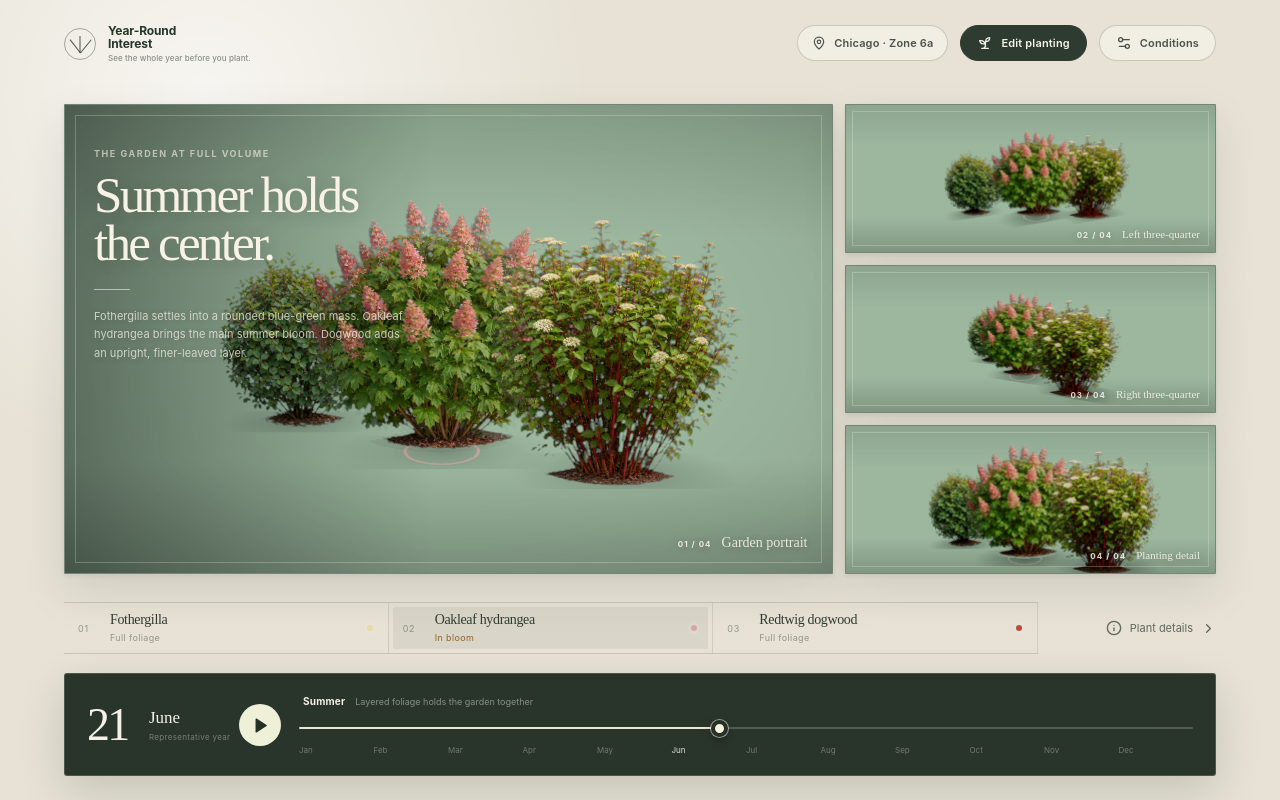
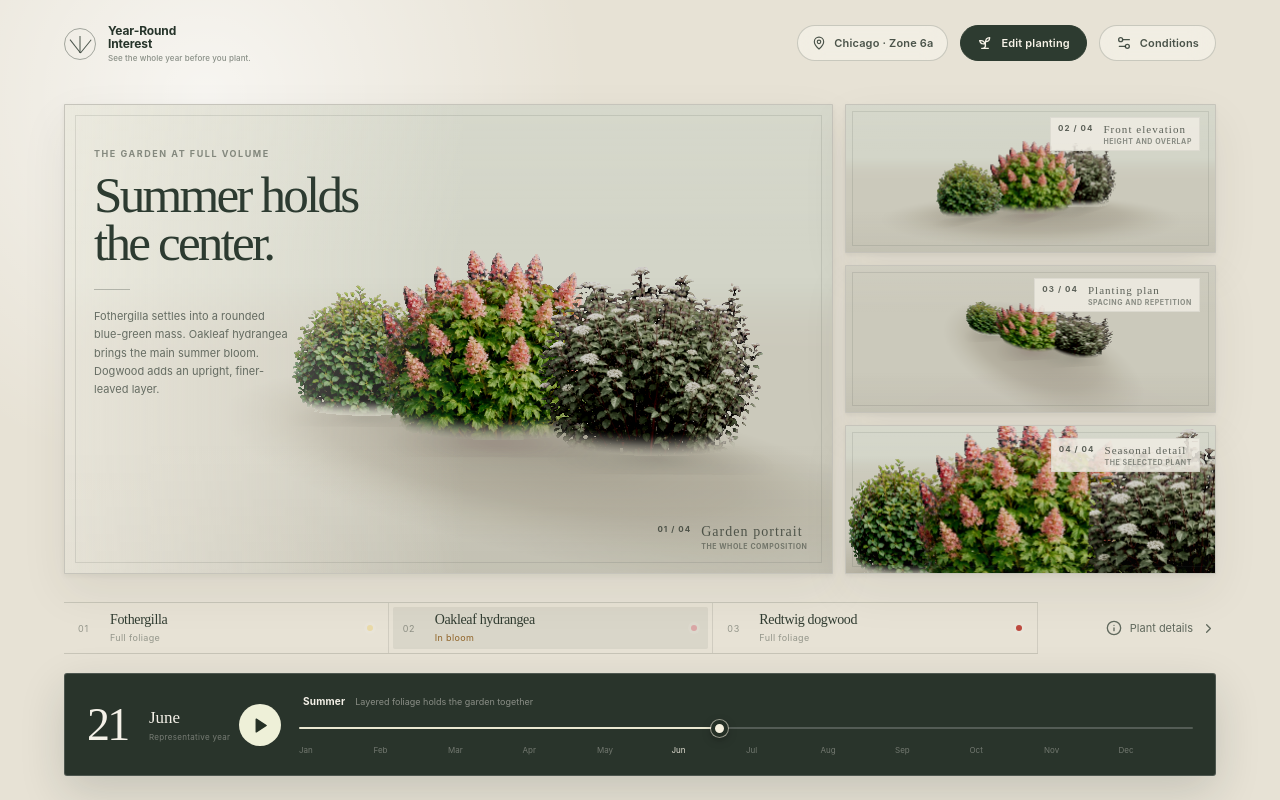
Before and after one commit to kbo4sho/garden-through-time, a React (Vite) app: page / in a window 1280 px wide. Built offline with nearby package versions, Linux system fonts and the light colour scheme.

Commit message:
Refine editorial garden views

```diff
--- a/src/App.tsx
+++ b/src/App.tsx
@@ -24,7 +24,6 @@ import {
   buildComposition,
   compositionTemplates,
   compositionPlants,
-  defaultPlanting,
   defaultTemplateId,
   nativeFothergilla,
   plantGroups,
@@ -56,6 +55,24 @@ const monthTicks = [
   { label: "Nov", day: 305 },
   { label: "Dec", day: 335 },
 ];
+
+const previewParams = new URLSearchParams(window.location.search);
+const requestedDayParam = previewParams.get("day");
+const requestedDay = requestedDayParam?.trim()
+  ? Number(requestedDayParam)
+  : Number.NaN;
+const initialDay = Number.isFinite(requestedDay)
+  ? Math.min(365, Math.max(1, Math.round(requestedDay)))
+  : 172;
+const initialTemplate =
+  compositionTemplates.find((template) => template.id === previewParams.get("template")) ??
+  compositionTemplates.find((template) => template.id === defaultTemplateId) ??
+  compositionTemplates[0];
+const requestedPlant = previewParams.get("plant") as PlantId | null;
+const initialSelectedId =
+  requestedPlant && initialTemplate.planting.includes(requestedPlant)
+    ? requestedPlant
+    : initialTemplate.planting[1] ?? initialTemplate.planting[0];
 
 const seasonNarrative = (day: number, profiles: PlantProfile[]) => {
   if (day < 95 || day > 334)
@@ -618,10 +635,10 @@ function Timeline({
 
 export default function App() {
   const libraryAccess: LibraryAccess = "full-library";
-  const [day, setDay] = useState(172);
-  const [selectedId, setSelectedId] = useState<PlantId>("hydrangea");
-  const [planting, setPlanting] = useState<PlantId[]>(() => [...defaultPlanting]);
-  const [activeTemplateId, setActiveTemplateId] = useState(defaultTemplateId);
+  const [day, setDay] = useState(initialDay);
+  const [selectedId, setSelectedId] = useState<PlantId>(initialSelectedId);
+  const [planting, setPlanting] = useState<PlantId[]>(() => [...initialTemplate.planting]);
+  const [activeTemplateId, setActiveTemplateId] = useState(initialTemplate.id);
   const [playing, setPlaying] = useState(false);
   const [conditionsOpen, setConditionsOpen] = useState(false);
   const [compositionOpen, setCompositionOpen] = useState(false);
@@ -738,7 +755,10 @@ export default function App() {
             <div className="atmosphere" aria-hidden="true" />
             <div className="photo-stamp" aria-hidden="true">
               <span>{view.number} / 04</span>
-              <strong>{view.label}</strong>
+              <span className="photo-stamp-copy">
+                <strong>{view.label}</strong>
+                <small>{view.note}</small>
+              </span>
             </div>
           </article>
         ))}
--- a/src/components/GardenScene.tsx
+++ b/src/components/GardenScene.tsx
@@ -5,10 +5,8 @@ import {
   Instance,
   Instances,
   PerspectiveCamera,
-  SoftShadows,
   useTexture,
 } from "@react-three/drei";
-import { Bloom, EffectComposer, Vignette } from "@react-three/postprocessing";
 import * as THREE from "three";
 import type { Group } from "three";
 import type {
@@ -34,9 +32,9 @@ type GardenSceneProps = {
 
 export const gardenViews = [
   { id: "portrait", number: "01", label: "Garden portrait", note: "The whole composition" },
-  { id: "left-three-quarter", number: "02", label: "Left three-quarter", note: "Low-to-tall layering" },
-  { id: "right-three-quarter", number: "03", label: "Right three-quarter", note: "Depth through the border" },
-  { id: "detail", number: "04", label: "Planting detail", note: "Habit and overlap" },
+  { id: "front-elevation", number: "02", label: "Front elevation", note: "Height and overlap" },
+  { id: "planting-plan", number: "03", label: "Planting plan", note: "Spacing and repetition" },
+  { id: "seasonal-detail", number: "04", label: "Seasonal detail", note: "The selected plant" },
 ] as const;
 
 export type GardenViewId = (typeof gardenViews)[number]["id"];
@@ -45,18 +43,22 @@ const cameraPresets: Record<
   GardenViewId,
   { position: [number, number, number]; target: [number, number, number]; fov: number }
 > = {
-  portrait: { position: [5.45, 3.05, 6.25], target: [0, 1.2, 0], fov: 32 },
-  "left-three-quarter": {
-    position: [2.2, 3.05, 7.25],
-    target: [-0.14, 1.18, 0.04],
-    fov: 32,
+  portrait: { position: [5.8, 3.1, 7.35], target: [-0.82, 1.14, 0.05], fov: 32 },
+  "front-elevation": {
+    position: [0.02, 2.68, 8.65],
+    target: [0, 1.16, 0.02],
+    fov: 29,
   },
-  "right-three-quarter": {
-    position: [6.85, 3, 3.45],
-    target: [0.08, 1.2, -0.08],
-    fov: 32,
+  "planting-plan": {
+    position: [4.7, 7.35, 6.15],
+    target: [0, 0.52, 0.02],
+    fov: 31,
   },
-  detail: { position: [4.25, 2.55, 4.85], target: [0.04, 1.38, -0.04], fov: 29 },
+  "seasonal-detail": {
+    position: [2.4, 2.15, 3.2],
+    target: [0, 1.3, 0],
+    fov: 24,
+  },
 };
 
 type Branch = {
@@ -446,8 +448,10 @@ function PhotographicCanopy({
       uWeights: { value: new THREE.Vector4() },
       uExtraWeights: { value: new THREE.Vector4() },
       uOpacity: { value: 1 },
+      uSaturation: { value: profile.id === "dogwood" ? 0.38 : 0.9 },
+      uBrightness: { value: profile.id === "dogwood" ? 0.8 : 1 },
     }),
-    [textures],
+    [profile.id, textures],
   );
   uniforms.uWeights.value.set(
     weights[0],
@@ -464,7 +468,7 @@ function PhotographicCanopy({
   });
 
   return (
-    <Billboard follow lockX lockZ position={[0, height * 0.425, 0]}>
+    <Billboard follow lockX lockZ position={[0, height * 0.31, 0]}>
       <mesh geometry={geometry} scale={[height, height, height]}>
         <shaderMaterial
           uniforms={uniforms}
@@ -486,6 +490,8 @@ function PhotographicCanopy({
           uniform vec4 uWeights;
           uniform vec4 uExtraWeights;
           uniform float uOpacity;
+          uniform float uSaturation;
+          uniform float uBrightness;
           varying vec2 vUv;
           varying vec3 vNormal;
           void main() {
@@ -495,8 +501,11 @@ function PhotographicCanopy({
             vec4 summer = texture2D(uSummer, vUv);
             vec4 fall = texture2D(uFall, vUv);
             float sourceAlpha = winter.a * uWeights.x + leafout.a * uWeights.y + bloom.a * uWeights.z + summer.a * uWeights.w + fall.a * uExtraWeights.x;
-            float alpha = sourceAlpha * uOpacity;
-            if (alpha < 0.055) discard;
+            if (sourceAlpha < 0.072) discard;
+            float alpha = smoothstep(0.072, 0.19, sourceAlpha) * uOpacity;
+            float groundFeather = smoothstep(0.18, 0.32, vUv.y);
+            alpha *= groundFeather * groundFeather;
+            if (alpha < 0.035) discard;
             vec3 premultiplied =
               winter.rgb * winter.a * uWeights.x +
               leafout.rgb * leafout.a * uWeights.y +
@@ -504,7 +513,13 @@ function PhotographicCanopy({
               summer.rgb * summer.a * uWeights.w +
               fall.rgb * fall.a * uExtraWeights.x;
             vec3 color = premultiplied / max(sourceAlpha, 0.001);
-            float diffuse = 0.82 + 0.18 * max(dot(normalize(vNormal), normalize(vec3(-0.35, 0.72, 0.6))), 0.0);
+            float luminance = dot(color, vec3(0.2126, 0.7152, 0.0722));
+            float dormant = clamp(uWeights.x, 0.0, 1.0);
+            float seasonalSaturation = mix(uSaturation, min(uSaturation, 0.58), dormant);
+            color = mix(vec3(luminance), color, seasonalSaturation);
+            color = clamp((color - 0.5) * 1.045 + 0.5, 0.0, 1.0);
+            color *= mix(1.0, 0.86, dormant) * uBrightness;
+            float diffuse = 0.95 + 0.07 * max(dot(normalize(vNormal), normalize(vec3(-0.35, 0.72, 0.6))), 0.0);
             gl_FragColor = vec4(color * diffuse, alpha);
             #include <tonemapping_fragment>
             #include <colorspace_fragment>
@@ -528,9 +543,9 @@ function GroundingShadow({ profile }: { profile: PlantProfile }) {
     const context = canvas.getContext("2d");
     if (context) {
       const gradient = context.createRadialGradient(96, 48, 2, 96, 48, 92);
-      gradient.addColorStop(0, "rgba(8, 14, 9, 0.68)");
-      gradient.addColorStop(0.42, "rgba(8, 14, 9, 0.34)");
-      gradient.addColorStop(1, "rgba(8, 14, 9, 0)");
+      gradient.addColorStop(0, "rgba(37, 32, 25, 0.31)");
+      gradient.addColorStop(0.42, "rgba(37, 32, 25, 0.13)");
+      gradient.addColorStop(1, "rgba(37, 32, 25, 0)");
       context.fillStyle = gradient;
       context.fillRect(0, 0, 192, 96);
     }
@@ -544,13 +559,50 @@ function GroundingShadow({ profile }: { profile: PlantProfile }) {
     <mesh
       position={[0, 0.018, 0]}
       rotation={[-Math.PI / 2, 0, 0.72]}
-      scale={[height * 0.82, height * 0.34, 1]}
+      scale={[height * 0.96, height * 0.34, 1]}
     >
       <planeGeometry args={[1, 1]} />
       <meshBasicMaterial
         map={texture}
         transparent
-        opacity={0.62}
+        opacity={0.42}
+        depthWrite={false}
+        toneMapped={false}
+      />
+    </mesh>
+  );
+}
+
+function SelectionWash({ profile }: { profile: PlantProfile }) {
+  const texture = useMemo(() => {
+    const canvas = document.createElement("canvas");
+    canvas.width = 160;
+    canvas.height = 80;
+    const context = canvas.getContext("2d");
+    if (context) {
+      const gradient = context.createRadialGradient(80, 40, 1, 80, 40, 76);
+      gradient.addColorStop(0, "rgba(255, 255, 255, 0.74)");
+      gradient.addColorStop(0.48, "rgba(255, 255, 255, 0.22)");
+      gradient.addColorStop(1, "rgba(255, 255, 255, 0)");
+      context.fillStyle = gradient;
+      context.fillRect(0, 0, 160, 80);
+    }
+    return new THREE.CanvasTexture(canvas);
+  }, []);
+  const height = profile.photoHeight;
+
+  return (
+    <mesh
+      position={[0, 0.02, 0]}
+      rotation={[-Math.PI / 2, 0, 0.72]}
+      scale={[height * 0.92, height * 0.34, 1]}
+    >
+      <planeGeometry args={[1, 1]} />
+      <meshBasicMaterial
+        map={texture}
+        color={profile.accent}
+        transparent
+        opacity={0.16}
         depthWrite={false}
         toneMapped={false}
       />
@@ -841,29 +893,31 @@ function Shrub({
       }}
     >
       <GroundingShadow profile={profile} />
+      {selected && <SelectionWash profile={profile} />}
       <PhotographicCanopy profile={profile} day={day} />
-      {selected && (
-        <mesh position={[0, 0.024, 0]} rotation={[-Math.PI / 2, 0, 0]}>
-          <ringGeometry args={[0.34, 0.37, 64]} />
-          <meshBasicMaterial
-            color={profile.accent}
-            transparent
-            opacity={0.58}
-            side={THREE.DoubleSide}
-          />
-        </mesh>
-      )}
     </group>
   );
 }
 
 function SnapshotCamera({
   viewId,
+  focus,
 }: {
   viewId: GardenViewId;
+  focus?: PlantInstance;
 }) {
   const camera = useRef<THREE.PerspectiveCamera>(null);
-  const preset = cameraPresets[viewId];
+  const preset = useMemo(() => {
+    const base = cameraPresets[viewId];
+    if (viewId !== "seasonal-detail" || !focus) return base;
+    const [x, , z] = focus.position;
+    const focusHeight = Math.min(1.72, focus.profile.photoHeight * focus.scale * 0.48);
+    return {
+      position: [x + 2.25, focusHeight + 0.78, z + 2.95] as [number, number, number],
+      target: [x, focusHeight, z] as [number, number, number],
+      fov: base.fov,
+    };
+  }, [focus, viewId]);
   const target = useMemo(() => new THREE.Vector3(...preset.target), [preset]);
 
   return (
@@ -877,18 +931,55 @@ function SnapshotCamera({
   );
 }
 
+function PlantingBed() {
+  const texture = useMemo(() => {
+    const canvas = document.createElement("canvas");
+    canvas.width = 256;
+    canvas.height = 256;
+    const context = canvas.getContext("2d");
+    if (context) {
+      const gradient = context.createRadialGradient(128, 128, 12, 128, 128, 126);
+      gradient.addColorStop(0, "rgba(93, 81, 65, 0.48)");
+      gradient.addColorStop(0.58, "rgba(105, 92, 73, 0.3)");
+      gradient.addColorStop(0.82, "rgba(113, 101, 83, 0.11)");
+      gradient.addColorStop(1, "rgba(113, 101, 83, 0)");
+      context.fillStyle = gradient;
+      context.fillRect(0, 0, 256, 256);
+    }
+    const bed = new THREE.CanvasTexture(canvas);
+    bed.colorSpace = THREE.SRGBColorSpace;
+    return bed;
+  }, []);
+
+  return (
+    <mesh position={[0, 0.006, 0]} rotation={[-Math.PI / 2, 0, 0]}>
+      <planeGeometry args={[9.2, 5.1]} />
+      <meshBasicMaterial
+        map={texture}
+        transparent
+        opacity={0.72}
+        depthWrite={false}
+        toneMapped={false}
+      />
+    </mesh>
+  );
+}
+
 function Ground({ day }: { day: number }) {
   const winter = day < 85 || day > 335;
 
   return (
-    <mesh rotation={[-Math.PI / 2, 0, 0]} receiveShadow>
-      <circleGeometry args={[7.5, 160]} />
-      <meshPhysicalMaterial
-        color={winter ? "#4b5145" : "#465944"}
-        roughness={1}
-        clearcoat={0.018}
-      />
-    </mesh>
+    <group>
+      <mesh rotation={[-Math.PI / 2, 0, 0]}>
+        <planeGeometry args={[96, 96]} />
+        <meshPhysicalMaterial
+          color={winter ? "#d8d4ca" : "#d1d4c6"}
+          roughness={1}
+          clearcoat={0}
+        />
+      </mesh>
+      <PlantingBed />
+    </group>
   );
 }
 
@@ -903,37 +994,23 @@ function Scene({
 }: GardenSceneProps) {
   const seasonalWarmth =
     (1 + Math.cos(((day - 188) / 365) * Math.PI * 2)) / 2;
-  const sky = new THREE.Color("#aeb9b2").lerp(
-    new THREE.Color("#9db59f"),
-    seasonalWarmth,
-  );
-  const haze = new THREE.Color("#69766d").lerp(
-    new THREE.Color("#657c67"),
-    seasonalWarmth,
-  );
+  const winter = day < 85 || day > 335;
+  const sky = new THREE.Color(winter ? "#d8d4ca" : "#d1d4c6");
+  const haze = sky.clone();
+  const focus = instances.find((instance) => instance.profile.id === selectedId) ?? instances[0];
 
   return (
     <>
       <color attach="background" args={[sky]} />
-      <fog attach="fog" args={[haze, 8.8, 18]} />
-      <SnapshotCamera viewId={viewId} />
-      {primary && <SoftShadows size={18} samples={12} focus={0.48} />}
+      <fog attach="fog" args={[haze, 13.5, 27]} />
+      <SnapshotCamera viewId={viewId} focus={focus} />
       <hemisphereLight
-        args={["#dbe3d9", "#29352b", 1.7 + seasonalWarmth * 0.3]}
+        args={["#fffaf0", "#9d9b8d", 1.3 + seasonalWarmth * 0.12]}
       />
       <directionalLight
         position={[-4.5, 7.8, 5.2]}
-        color={seasonalWarmth > 0.4 ? "#fff0cf" : "#e5edf0"}
-        intensity={2.25}
-        castShadow
-        shadow-mapSize-width={primary ? 2048 : 1024}
-        shadow-mapSize-height={primary ? 2048 : 1024}
-        shadow-camera-near={0.5}
-        shadow-camera-far={18}
-        shadow-camera-left={-6}
-        shadow-camera-right={6}
-        shadow-camera-top={6}
-        shadow-camera-bottom={-4}
+        color={seasonalWarmth > 0.4 ? "#fff2dc" : "#eef0ec"}
+        intensity={1.62}
       />
       <Ground day={day} />
       {instances.map((instance, index) => (
@@ -949,12 +1026,6 @@ function Scene({
           reducedMotion={reducedMotion}
         />
       ))}
-      {primary && (
-        <EffectComposer multisampling={4}>
-          <Bloom luminanceThreshold={0.96} mipmapBlur intensity={0.07} />
-          <Vignette eskil={false} offset={0.12} darkness={0.34} />
-        </EffectComposer>
-      )}
     </>
   );
 }
@@ -970,7 +1041,7 @@ export default function GardenScene(props: GardenSceneProps) {
         antialias: true,
         alpha: false,
         toneMapping: THREE.ACESFilmicToneMapping,
-        toneMappingExposure: 0.94,
+        toneMappingExposure: 1.02,
         powerPreference: "high-performance",
       }}
       fallback={
--- a/src/styles.css
+++ b/src/styles.css
@@ -1798,10 +1798,10 @@ input:focus-visible {
   min-width: 0;
   min-height: 0;
   overflow: hidden;
-  background: #899b8d;
-  border: 1px solid rgba(36, 48, 38, 0.2);
+  background: #dedbd2;
+  border: 1px solid rgba(54, 62, 52, 0.14);
   border-radius: 1px;
-  box-shadow: 0 18px 46px rgba(39, 46, 36, 0.11), 0 2px 5px rgba(39, 46, 36, 0.08);
+  box-shadow: 0 18px 46px rgba(52, 48, 39, 0.08), 0 2px 5px rgba(52, 48, 39, 0.06);
 }
 
 .scene-frame.is-primary {
@@ -1814,7 +1814,7 @@ input:focus-visible {
   z-index: 3;
   inset: 10px;
   pointer-events: none;
-  border: 1px solid rgba(246, 241, 225, 0.25);
+  border: 1px solid rgba(67, 74, 63, 0.13);
 }
 
 .scene-frame:not(.is-primary)::after {
@@ -1830,7 +1830,7 @@ input:focus-visible {
 }
 
 .garden-canvas {
-  filter: contrast(1.035) saturate(1.045);
+  filter: contrast(1.018) saturate(0.96);
 }
 
 .atmosphere {
@@ -1839,15 +1839,15 @@ input:focus-visible {
   inset: 0;
   pointer-events: none;
   background:
-    linear-gradient(180deg, rgba(14, 23, 16, 0.11), transparent 28%),
-    linear-gradient(0deg, rgba(12, 21, 14, 0.2), transparent 24%);
+    linear-gradient(180deg, rgba(255, 253, 246, 0.08), transparent 32%),
+    linear-gradient(0deg, rgba(80, 71, 57, 0.055), transparent 28%);
 }
 
 .scene-frame.is-primary .atmosphere {
   background:
-    linear-gradient(90deg, rgba(14, 24, 17, 0.43), transparent 48%),
-    linear-gradient(180deg, rgba(14, 23, 16, 0.13), transparent 28%),
-    linear-gradient(0deg, rgba(12, 21, 14, 0.22), transparent 24%);
+    linear-gradient(90deg, rgba(248, 244, 234, 0.62), rgba(248, 244, 234, 0.32) 28%, transparent 52%),
+    linear-gradient(180deg, rgba(255, 253, 246, 0.08), transparent 32%),
+    linear-gradient(0deg, rgba(80, 71, 57, 0.06), transparent 28%);
 }
 
 .photo-stamp {
@@ -1856,10 +1856,9 @@ input:focus-visible {
   right: 25px;
   bottom: 22px;
   display: flex;
-  align-items: baseline;
+  align-items: flex-start;
   gap: 10px;
-  color: rgba(250, 247, 237, 0.86);
-  text-shadow: 0 1px 8px rgba(17, 26, 19, 0.28);
+  color: rgba(40, 49, 41, 0.74);
   pointer-events: none;
 }
 
@@ -1870,14 +1869,33 @@ input:focus-visible {
 }
 
 .photo-stamp strong {
+  display: block;
   font-family: "Iowan Old Style", Baskerville, serif;
   font-size: 14px;
   font-weight: 400;
 }
 
+.photo-stamp-copy {
+  display: block;
+}
+
+.photo-stamp-copy small {
+  display: block;
+  margin-top: 2px;
+  color: rgba(40, 49, 41, 0.5);
+  font-size: 7px;
+  font-weight: 650;
+  letter-spacing: 0.08em;
+  text-transform: uppercase;
+}
+
 .scene-frame:not(.is-primary) .photo-stamp {
   right: 15px;
-  bottom: 12px;
+  top: 12px;
+  bottom: auto;
+  padding: 5px 7px 4px;
+  background: rgba(239, 236, 226, 0.86);
+  border: 1px solid rgba(57, 66, 56, 0.08);
 }
 
 .scene-frame:not(.is-primary) .photo-stamp strong {
@@ -1935,26 +1953,26 @@ input:focus-visible {
 }
 
 .story-panel > p:first-child {
-  color: rgba(247, 243, 233, 0.62);
+  color: rgba(42, 52, 43, 0.52);
 }
 
 .story-panel h1 {
-  color: #f7f2e5;
+  color: #2d3b31;
   font-size: clamp(41px, 4vw, 64px);
   line-height: 0.94;
-  text-shadow: 0 2px 18px rgba(18, 25, 19, 0.18);
+  text-shadow: none;
 }
 
 .story-rule {
-  background: rgba(255, 255, 255, 0.54);
+  background: rgba(42, 53, 44, 0.28);
 }
 
 .story-copy {
-  max-width: 310px;
-  color: rgba(247, 243, 234, 0.74);
+  max-width: 200px;
+  color: rgba(43, 54, 45, 0.68);
   font-size: 11px;
   line-height: 1.65;
-  text-shadow: 0 1px 10px rgba(18, 25, 19, 0.15);
+  text-shadow: none;
 }
 
 .orbit-hint {
@@ -2094,6 +2112,7 @@ input:focus-visible {
   .story-copy {
     max-width: 260px;
     font-size: 10px;
+    display: none;
   }
 
   .plant-rail {
@@ -2171,8 +2190,8 @@ input:focus-visible {
 
   .scene-frame.is-primary .atmosphere {
     background:
-      linear-gradient(180deg, rgba(14, 23, 16, 0.11), transparent 28%),
-      linear-gradient(0deg, rgba(12, 21, 14, 0.2), transparent 24%);
+      linear-gradient(180deg, rgba(255, 253, 246, 0.08), transparent 32%),
+      linear-gradient(0deg, rgba(80, 71, 57, 0.055), transparent 28%);
   }
 
   .photo-stamp,
@@ -2180,6 +2199,13 @@ input:focus-visible {
     right: 12px;
     bottom: 10px;
     gap: 6px;
+  }
+
+  .scene-frame:not(.is-primary) .photo-stamp {
+    top: 8px;
+    right: 8px;
+    bottom: auto;
+    padding: 3px 4px;
   }
 
   .photo-stamp strong,
```
Also changed, not shown: 2 other files (tests, documents, lock files or other folders).
